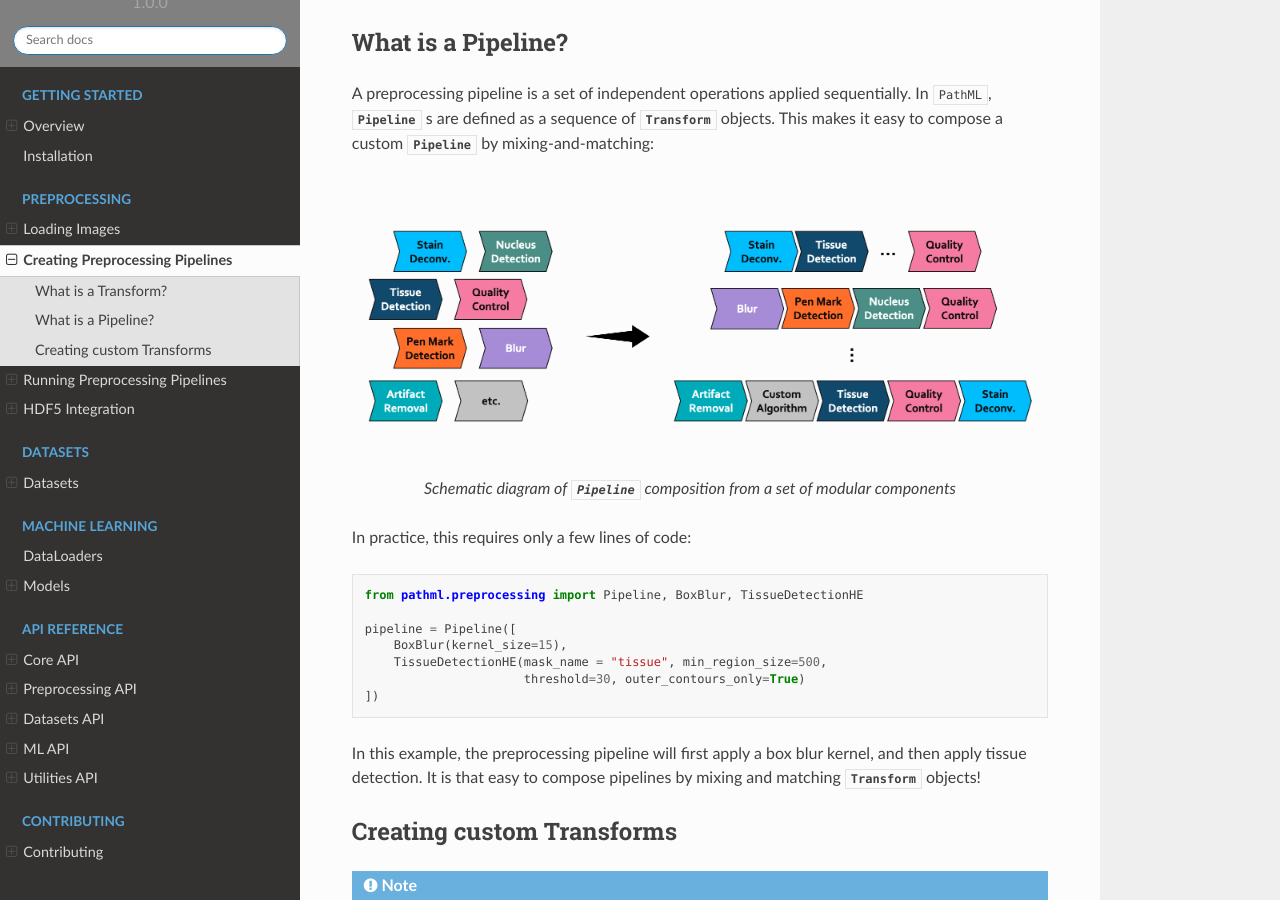
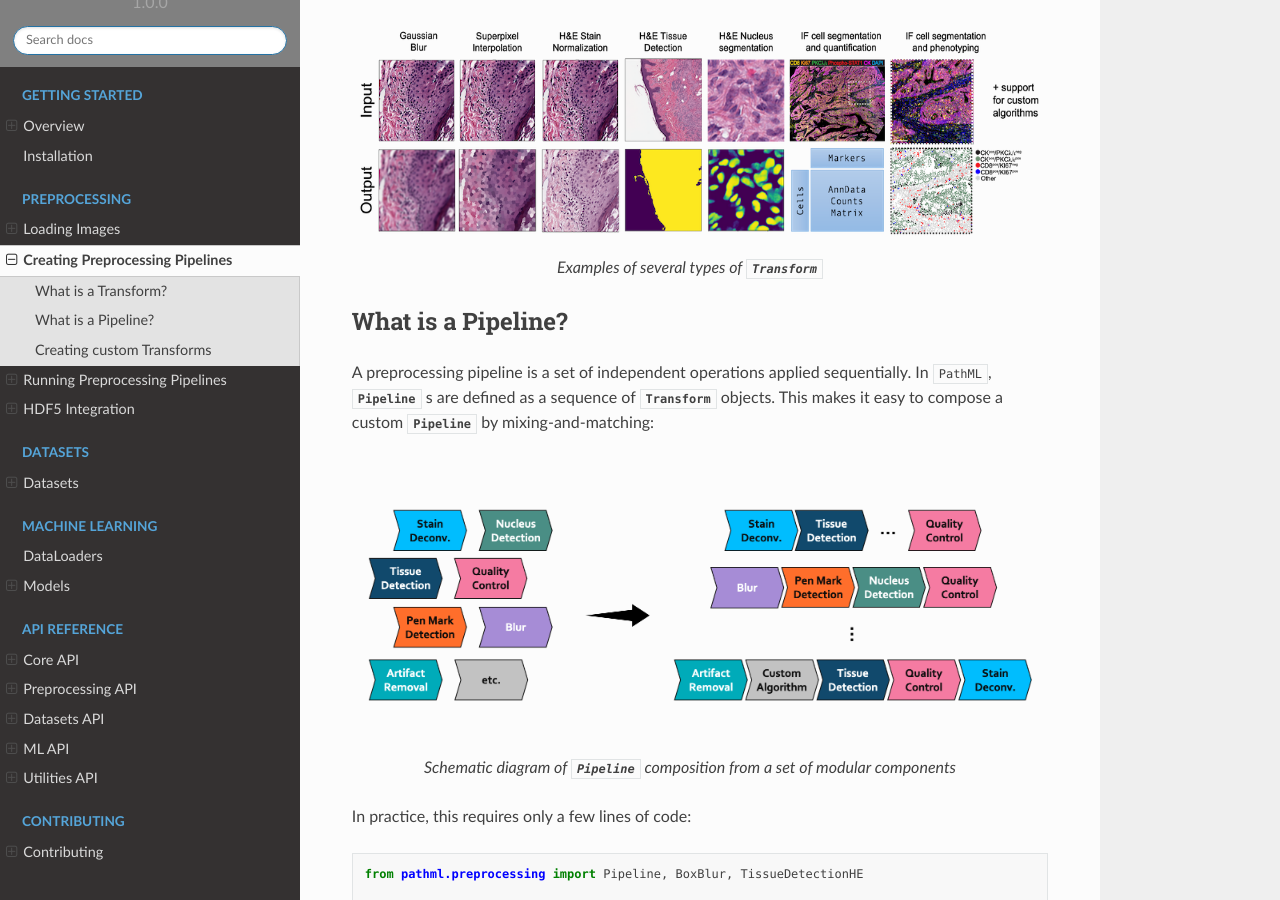
Before and after one commit to Dana-Farber-AIOS/pathml, a Sphinx documentation site: the page built from docs/source/creating_pipelines.rst, in a window 1280 px wide and 900 px high, scrolled down 824 px. Built offline with Sphinx 7.4.7 and the Read the Docs theme 2.0.0, drawn with Linux system fonts in a browser that asks for light colours; formulas are drawn with MathJax 3; pages that are not in the unit, such as notebooks, are missing from menus.

Commit message:
update docs

```diff
--- a/docs/source/creating_pipelines.rst
+++ b/docs/source/creating_pipelines.rst
@@ -29,6 +29,13 @@ tile contains any pen marks).
     In this example, several masks are created (represented by stacked rectangles) as well as
     several labels (depicted here as cubes).
 
+
+.. figure:: _static/images/transforms.png
+    :alt: examples of Transforms
+    :scale: 75 %
+    :align: center
+
+    Examples of several types of :class:`~pathml.preprocessing.transforms.Transform`
 
 What is a Pipeline?
 -----------------------
--- a/docs/source/index.rst
+++ b/docs/source/index.rst
@@ -50,8 +50,9 @@ Cornell Medicine.
    :maxdepth: 2
    :caption: Examples
 
+   examples/link_loading_images
    examples/link_stain_normalization
-   examples/link_preprocessing_pipeline
+   examples/link_workflow_HE_vignette
    examples/link_multiplex_if
    examples/link_codex
    examples/link_train_hovernet
```
Also changed, not shown: docs/source/_static/images/overview.png, docs/source/_static/images/transforms.png (added), 13 other files.
